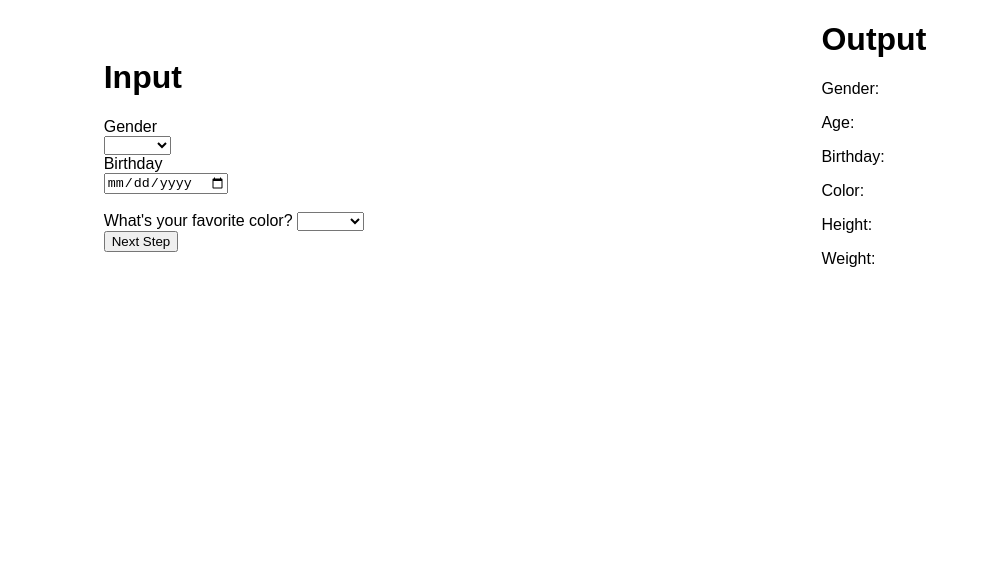
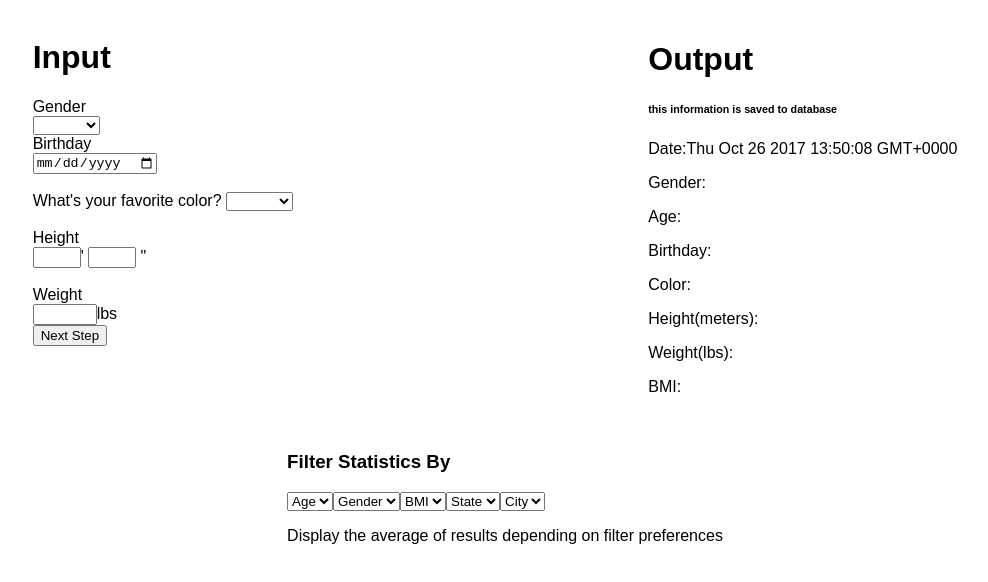
Before and after one commit to landonwjohnson/application-form-test, a React (Create React App) app: page /page/1 in a window 1280 px wide. Shown: the top 582 px of the page, without its empty margins (135-1123 px from the left). Built offline with nearby package versions, Linux system fonts and the light colour scheme.

Commit message:
playing around with moment.js, adding weight to state, added input forms

```diff
--- a/package.json
+++ b/package.json
@@ -3,6 +3,7 @@
   "version": "0.1.0",
   "private": true,
   "dependencies": {
+    "moment": "^2.19.1",
     "react": "^16.0.0",
     "react-dom": "^16.0.0",
     "react-router-dom": "^4.2.2",
--- a/src/App.css
+++ b/src/App.css
@@ -1,13 +1,17 @@
 .App {
   display: flex;
+  flex-direction: column;
+  height: 100vh;
+  align-items: center;
+}
+
+.test-top {
+  display: flex;
+  flex-direction:  row;
   justify-content: space-around;
-  align-items: space-around;
-  height: 100vh;
+  width: 100%;
 }
 
 
-
 .input {
-
-  height: 100vh;
 }
--- a/src/App.js
+++ b/src/App.js
@@ -3,6 +3,8 @@ import './App.css';
 import Body from './components/Body';
 import styled from 'styled-components';
 import router from './router';
+import moment from 'moment';
+import Filter from './components/Filter';
 
 
 const StyledApp = styled.div`
@@ -11,13 +13,19 @@ const StyledApp = styled.div`
 
 const OutPut = styled.div`
   background-color: ${'white'};
+  padding: 20px;
 `
+
+let now = moment();
 
 
 class App extends Component {
+
   constructor(props){
     super(props);
+
     this.state = {
+      currentDate: `${now}`,
       formValues: {
         firstName: '',
         lastName: '',
@@ -27,31 +35,49 @@ class App extends Component {
         gender: '',
         color: '',
         city: '',
-        usaState: ''
+        usaState: '',
+        weight: ''
       },
     }
     this.updateFormState = this.updateFormState.bind(this);
   }
+
+
+
 
   updateFormState(newValues){
     this.setState({formValues: newValues});
   }
 
 
+
+
+
+
   render() {
+    var day = moment(this.state.formValues.birthday);
+    console.log(day)
+    console.log(now)
     console.log(this.state)
     return (
       <StyledApp niceColor={this.state.formValues.color || 'white'} className="App">
+        <div className="test-top">
         <Body updateFormState={this.updateFormState} formValues={this.state.formValues}/>
         <OutPut>
-              <h1>Output</h1>
+              <h1>Output</h1> <h6>this information is saved to database</h6>
+               <p>Date:{this.state.currentDate}</p>
                <p>Gender:{this.state.formValues.gender}</p>
                <p>Age:</p>
                <p>Birthday: {this.state.formValues.birthday}</p>
                <p>Color: {this.state.formValues.color} </p>
-               <p>Height: </p>
-               <p>Weight: </p>
+               <p>Height(meters): </p>
+               <p>Weight(lbs): {this.state.formValues.weight}</p>
+               <p>BMI: </p>
         </OutPut>
+        </div>
+        <div className="test-bottom">
+        <Filter />
+        </div>
       </StyledApp>
     );
   }
--- /dev/null
+++ b/src/components/Filter.js
@@ -0,0 +1,31 @@
+import React, { Component } from 'react';
+
+
+class Filter extends Component {
+  render() {
+    return (
+        <div>
+              <h3>Filter Statistics By</h3>
+              <select >
+                  <option> Age </option>
+              </select>
+              <select>
+                  <option> Gender </option>
+              </select>
+              <select>
+                  <option> BMI </option>
+              </select>
+              <select>
+                  <option> State </option>
+              </select>
+              <select>
+                  <option> City </option>
+              </select>
+            <p>Display the average of results depending on filter preferences</p>
+
+        </div>
+    );
+  }
+}
+
+export default Filter;
--- a/src/components/content/Page1.js
+++ b/src/components/content/Page1.js
@@ -5,7 +5,6 @@ import router from '../../router';
 
 const StyledPage1 = styled.div`
   background-color: white;
-  padding: 20px;
 `;
 
 
@@ -20,6 +19,7 @@ export default class Page1 extends Component {
       birthday: '',
       gender: '',
       color: '',
+      weight: ''
     }
     this.handleNext = this.handleNext.bind(this);
     this.handleInputChange = this.handleInputChange.bind(this);
@@ -60,8 +60,8 @@ export default class Page1 extends Component {
               <br/>
                   <select id="gender" value={this.state.gender} onChange={this.handleInputChange} required>
                     <option></option>
-                    <option value="female">Female</option>
-                    <option value="male">Male</option>
+                    <option value="Female">Female</option>
+                    <option value="Male">Male</option>
                   </select>
               <br/>
 
@@ -79,14 +79,23 @@ export default class Page1 extends Component {
               <label> What's your favorite color? </label>
                   <select id="color" value={this.state.color} onChange={this.handleInputChange} style={{"background-color": `${this.props.state}`}} required>
                         <option></option>
-                        <option value="red" style={{"background-color":"red"}}>Red</option>
-                        <option value="blue" style={{"background-color":"blue"}}>Blue</option>
-                        <option value="green" style={{"background-color":"green"}}>Green</option>
-                        <option value="pink" style={{"background-color":"pink"}}>Pink</option>
-                        <option value="purple" style={{"background-color":"purple"}}>Purple</option>
-                        <option value="orange" style={{"background-color":"orange"}}>Orange</option>
+                        <option value="Red" style={{"background-color":"red"}}>Red</option>
+                        <option value="Blue" style={{"background-color":"blue"}}>Blue</option>
+                        <option value="Green" style={{"background-color":"green"}}>Green</option>
+                        <option value="Pink" style={{"background-color":"pink"}}>Pink</option>
+                        <option value="Purple" style={{"background-color":"purple"}}>Purple</option>
+                        <option value="Orange" style={{"background-color":"orange"}}>Orange</option>
+                        <option value="Teal" style={{"background-color":"teal"}}>Teal</option>
                   </select>
-
+                  <br/>
+                  <br/>
+              <label>Height</label>
+              <br/>
+              <div><input type="number" max={8} min={0} />' <input type="number" max={9} min={0} /> "</div>
+              <br/>
+              <label>Weight</label>
+              <br/>
+              <div><input type="number" id="weight" max={300} min={0}  value={this.state.weight} onChange={this.handleInputChange} />lbs</div>
 
 
 
```
Also changed, not shown: 2 other files (tests, documents, lock files or other folders).
